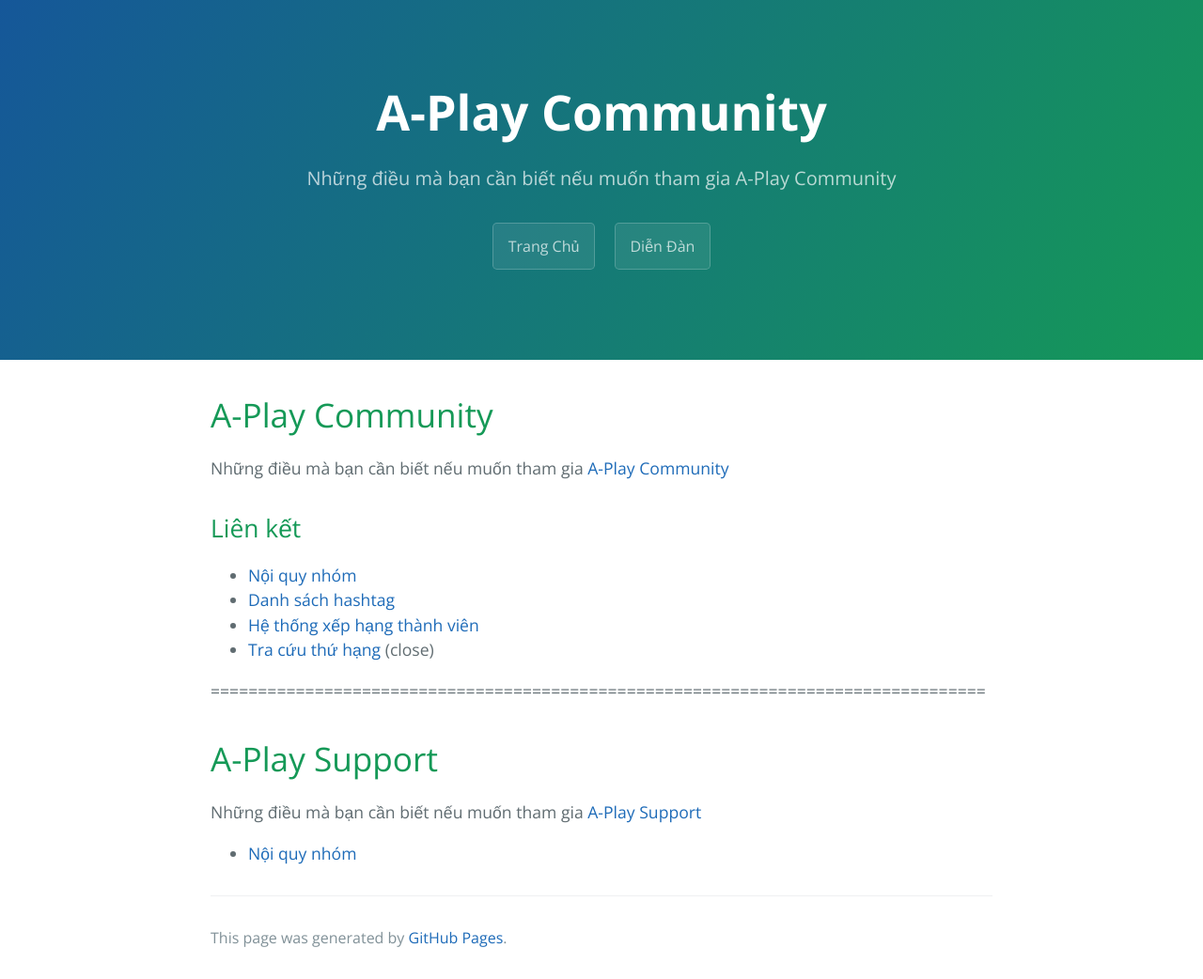
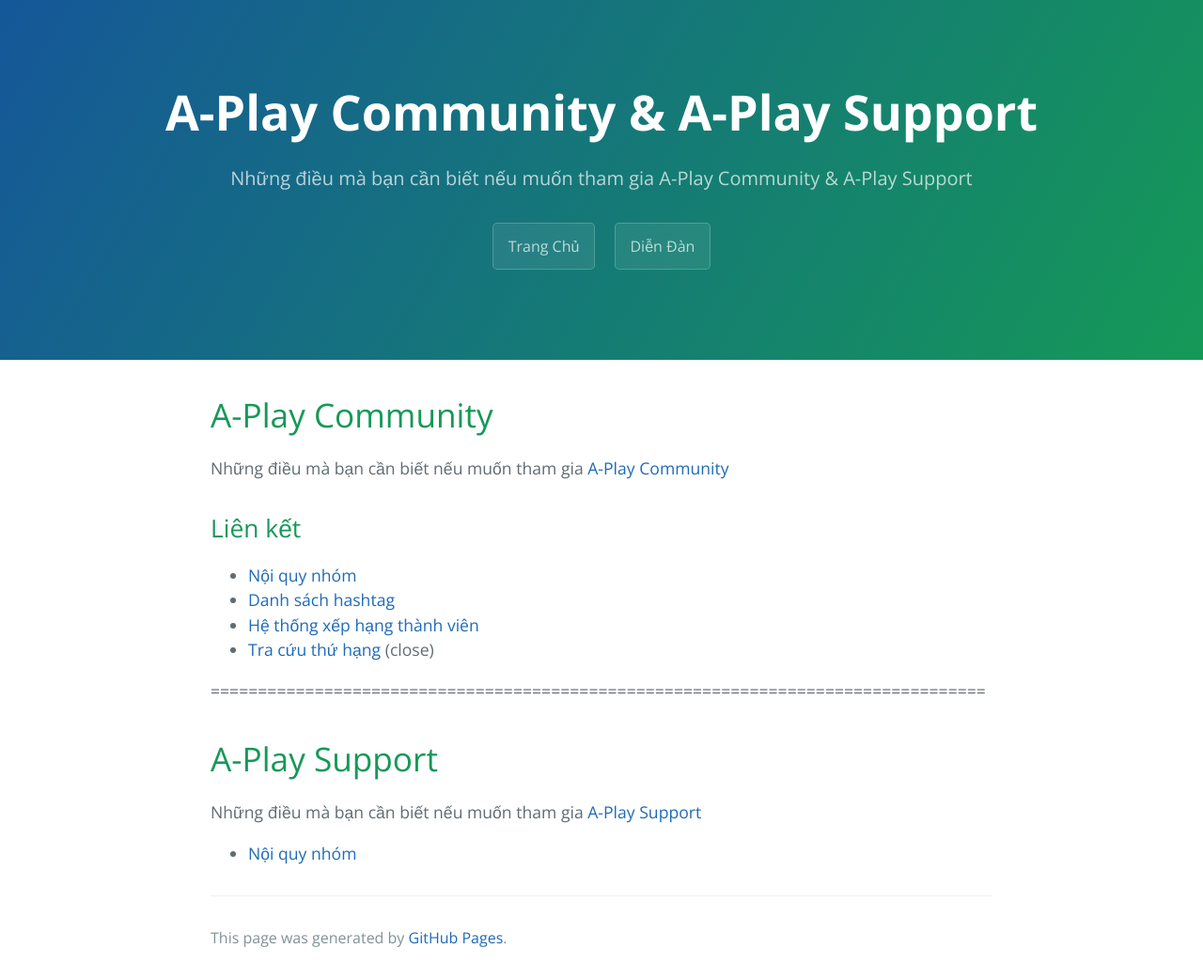
Before and after one commit to huuvinhvn/aplay, a Jekyll site: the page built from index.md, in a window 1280 px wide. Shown: the whole page at 94% size. Built offline with Jekyll 4.4.1, drawn with Linux system fonts in a browser that asks for light colours; our own code applies the rules of GitHub Pages for plain Markdown files.

Commit message:
Update _config.yml

```diff
--- a/_config.yml
+++ b/_config.yml
@@ -1,5 +1,5 @@
-title: A-Play Community
-description: Những điều mà bạn cần biết nếu muốn tham gia A-Play Community
+title: A-Play Community & A-Play Support
+description: Những điều mà bạn cần biết nếu muốn tham gia A-Play Community & A-Play Support
 show_downloads: true
 is_project_page: true
 google_analytics:
```
